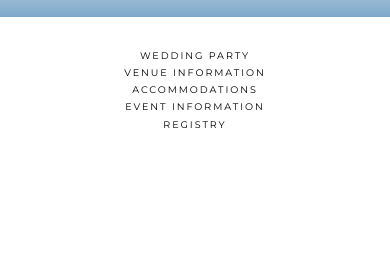
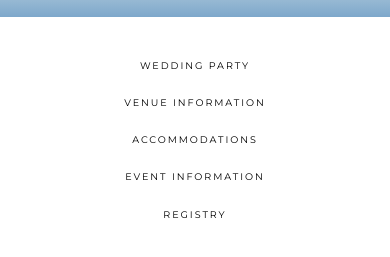
Before and after one commit to pmc222/pmc222.github.io, a plain HTML site: page index.html in a window 390 px wide. Shown: the part 207-464 px from the top of the page. Drawn offline with Linux system fonts and the light colour scheme.

Commit message:
Update wedding.css

```diff
--- a/wedding.css
+++ b/wedding.css
@@ -809,6 +809,10 @@ body {
     width: 100%;
   }
 
+  .main-nav__link {
+    margin: 10px 0;
+  }
+
   .main-nav__link span:hover {
     border: none;
     text-decoration: underline solid rgb(70, 130, 180);
```
